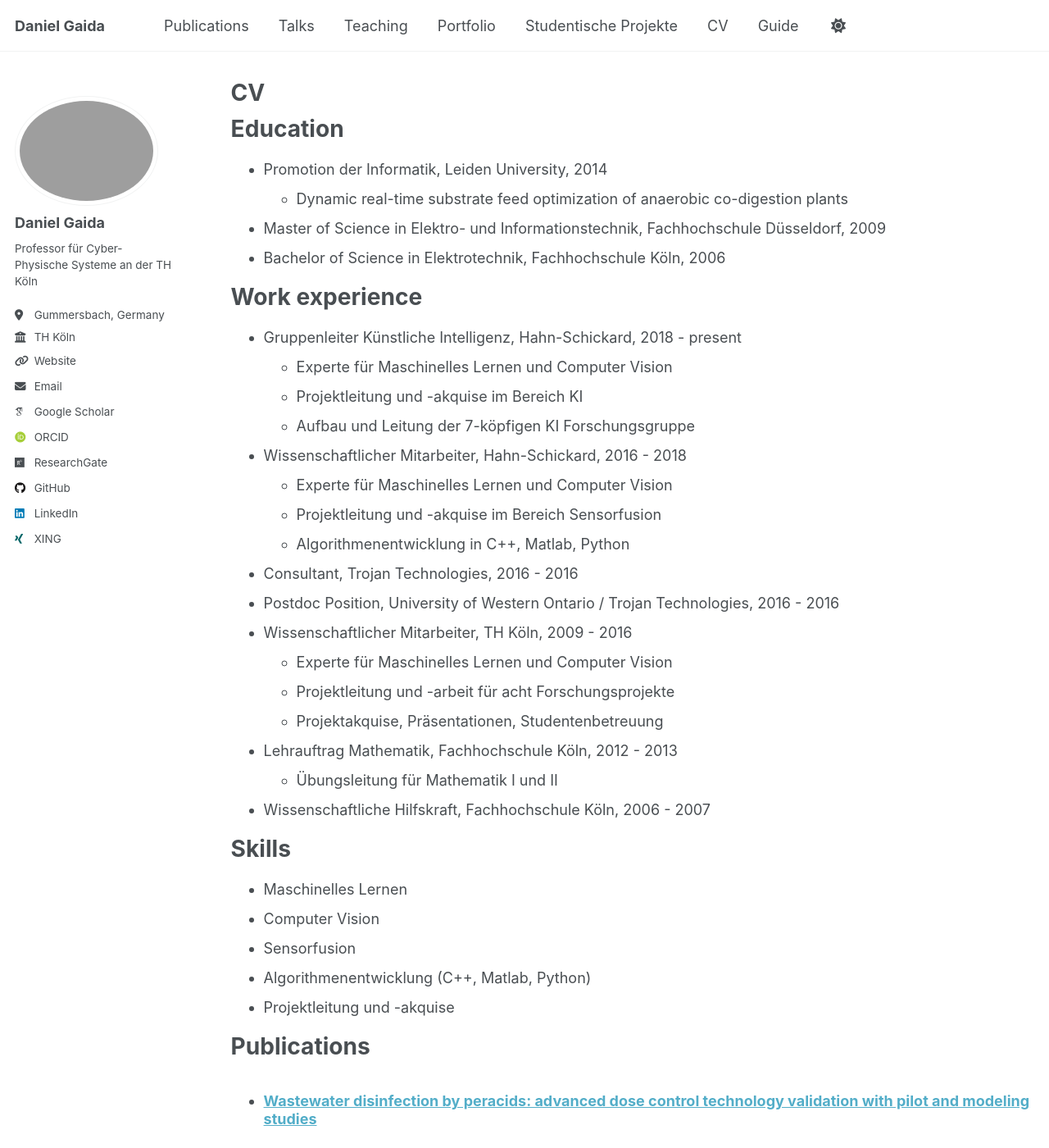
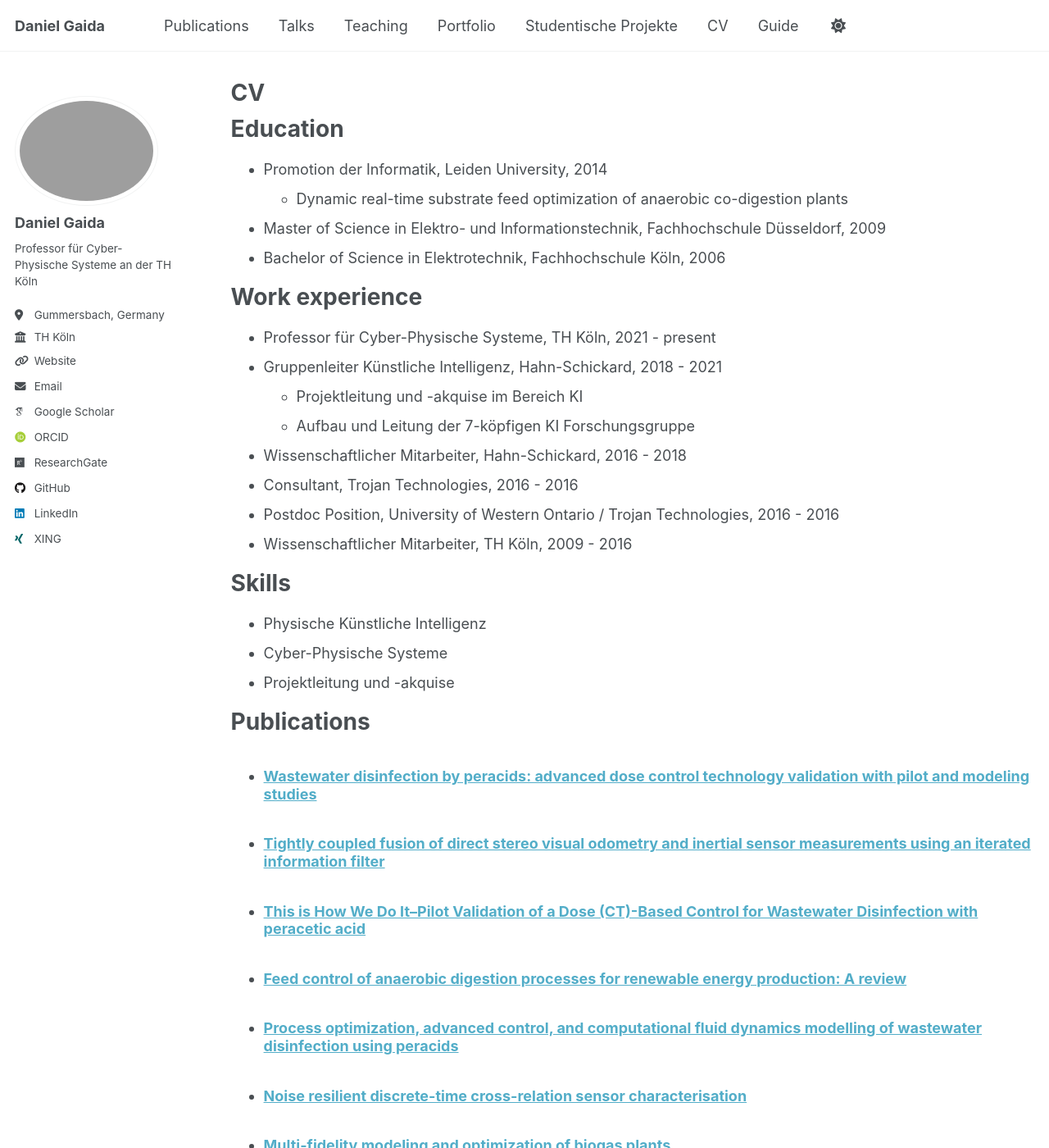
Before and after one commit to dgaida/dgaida.github.io, a Jekyll site: the page built from _pages/cv.md, in a window 1280 px wide and 1400 px high. Shown: the whole window at 82% size. Built offline with Jekyll 4.4.1, drawn with Linux system fonts in a browser that asks for light colours; some web fonts are replaced; a script that is not in the unit is left out.

Commit message:
update cv

```diff
--- a/_pages/cv.md
+++ b/_pages/cv.md
@@ -18,30 +18,19 @@
 
 Work experience
 ======
-* Gruppenleiter Künstliche Intelligenz, Hahn-Schickard, 2018 - present
-  * Experte für Maschinelles Lernen und Computer Vision
+* Professor für Cyber-Physische Systeme, TH Köln, 2021 - present
+* Gruppenleiter Künstliche Intelligenz, Hahn-Schickard, 2018 - 2021
   * Projektleitung und -akquise im Bereich KI
   * Aufbau und Leitung der 7-köpfigen KI Forschungsgruppe
 * Wissenschaftlicher Mitarbeiter, Hahn-Schickard, 2016 - 2018
-  * Experte für Maschinelles Lernen und Computer Vision
-  * Projektleitung und -akquise im Bereich Sensorfusion
-  * Algorithmenentwicklung in C++, Matlab, Python
 * Consultant, Trojan Technologies, 2016 - 2016
 * Postdoc Position, University of Western Ontario / Trojan Technologies, 2016 - 2016
 * Wissenschaftlicher Mitarbeiter, TH Köln, 2009 - 2016
-  * Experte für Maschinelles Lernen und Computer Vision
-  * Projektleitung und -arbeit für acht Forschungsprojekte
-  * Projektakquise, Präsentationen, Studentenbetreuung
-* Lehrauftrag Mathematik, Fachhochschule Köln, 2012 - 2013
-  * Übungsleitung für Mathematik I und II
-* Wissenschaftliche Hilfskraft, Fachhochschule Köln, 2006 - 2007
 
 Skills
 ======
-* Maschinelles Lernen
-* Computer Vision
-* Sensorfusion
-* Algorithmenentwicklung (C++, Matlab, Python)
+* Physische Künstliche Intelligenz
+* Cyber-Physische Systeme
 * Projektleitung und -akquise
 
 Publications
```
Also changed, not shown: _portfolio/autonomous_intell_sys.md (+2 -2 lines).
